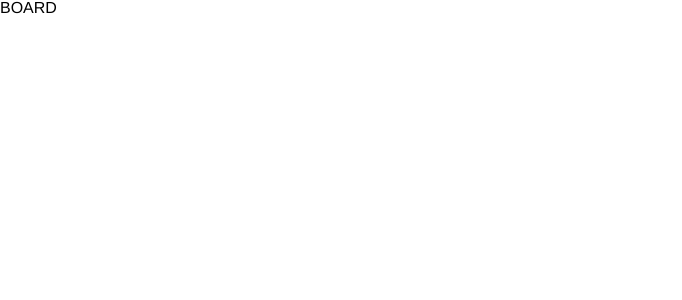
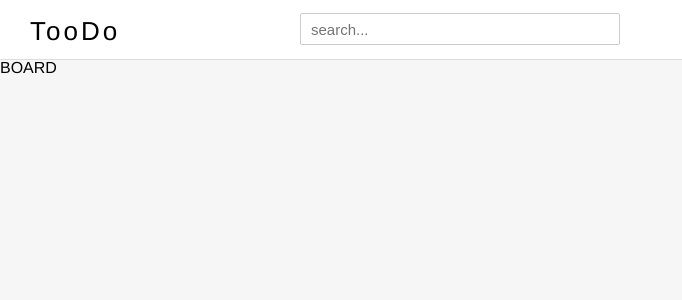
Before and after one commit to Smithoo/too-do, a Vue app: page /#/board in a window 1280 px wide. Shown: the top 300 px of the page, without its empty margins (0-682 px from the left). Built offline with nearby package versions, Linux system fonts and the light colour scheme.

Commit message:
feat: add toolbar

```diff
--- a/src/app.vue
+++ b/src/app.vue
@@ -1,24 +1,29 @@
 <template>
     <div id="app">
-        <router-view/>
-        <modal></modal>
-        <snackbar></snackbar>
+        <toolbar/>
+        <main>
+            <router-view/>
+        </main>
+        <modal/>
+        <snackbar/>
     </div>
 </template>
 
 <script>
+import Toolbar from '@/views/layouts/toolbar.vue';
 import Modal from '@/views/layouts/modal.vue';
 import Snackbar from '@/views/layouts/snackbar.vue';
 
 export default {
     components: {
+        Toolbar,
         Modal,
         Snackbar,
     },
 };
 </script>
 
-<style lang="scss">
+<style>
 html, body {
     position: relative;
     width: 100%;
@@ -32,4 +37,11 @@ html, body {
     -webkit-font-smoothing: antialiased;
     -moz-osx-font-smoothing: grayscale;
 }
+main {
+    position: relative;
+    width: 100%;
+    height: 100%;
+    padding-top: 60px;
+    box-sizing: border-box;
+}
 </style>
--- /dev/null
+++ b/src/views/components/toolbar/search.vue
@@ -0,0 +1,29 @@
+<template>
+    <div class="search">
+        <input type="text" placeholder="search...">
+    </div>
+</template>
+
+<script>
+export default {
+};
+</script>
+
+<style scoped>
+.search {
+    position: absolute;
+    top: 13px;
+    left: 300px;
+}
+input {
+    width: 320px;
+    height: 32px;
+    margin: 0;
+    padding: 0 10px;
+    font-size: 15px;
+    box-sizing: border-box;
+    border: none;
+    border: solid 1px #ccc;
+    border-radius: 2px;
+}
+</style>
--- a/src/views/layouts/toolbar.vue
+++ b/src/views/layouts/toolbar.vue
@@ -1,14 +1,38 @@
 <template>
-    <div>
-        TOOLBAR
-    </div>
+    <header>
+        <h1>TooDo</h1>
+        <search/>
+    </header>
 </template>
 
 <script>
+import Search from '@/views/components/toolbar/search.vue';
+
 export default {
+    components: {
+        Search,
+    },
 };
 </script>
 
-<style>
-
+<style scoped>
+header {
+    position: fixed;
+    top: 0;
+    left: 0;
+    width: 100%;
+    height: 60px;
+    border-bottom: 1px solid #ddd;
+    background-color: #fff;
+    z-index: 999;
+    box-sizing: border-box;
+}
+h1 {
+    float: left;
+    font-size: 26px;
+    margin: 0;
+    padding-top: 18px;
+    padding-left: 30px;
+    letter-spacing: 3px;
+}
 </style>
--- a/src/views/pages/board.vue
+++ b/src/views/pages/board.vue
@@ -1,5 +1,5 @@
 <template>
-    <div>
+    <div class="board">
         BOARD
     </div>
 </template>
@@ -9,6 +9,9 @@ export default {
 };
 </script>
 
-<style>
-
+<style scoped>
+.board {
+    background-color: #f6f6f6;
+    height: 100%;
+}
 </style>
```
